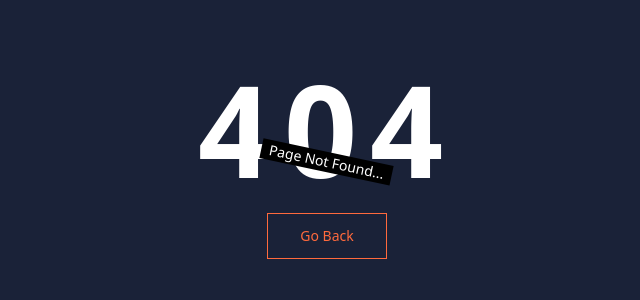
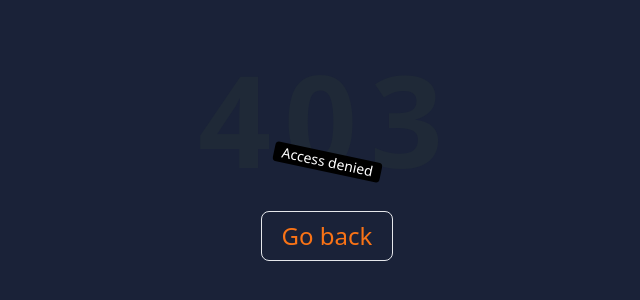
Before and after one commit to ajaydewangan1100/LMS_Frontend_practice, a React (Vite) app: page /denied in a window 1280 px wide. Before the commit this address had no page. Shown: the part 238-538 px from the top of the page, without its empty margins (313-953 px from the left). Built offline with nearby package versions, Linux system fonts and the light colour scheme.

Commit message:
added access denied page

```diff
--- a/src/App.jsx
+++ b/src/App.jsx
@@ -9,6 +9,7 @@
 import Login from "./Pages/Login";
 import CourseList from "./Pages/Course/CourseList";
 import Contact from "./Pages/Contact";
+import Denied from "./Pages/Denied";
 
 function App() {
   return (
@@ -18,6 +19,7 @@
         <Route path="/about" element={<AboutUs />}></Route>
         <Route path="/contact" element={<Contact />}></Route>
         <Route path="/courses" element={<CourseList />}></Route>
+        <Route path="/denied" element={<Denied />}></Route>
 
         <Route path="/signup" element={<Signup />}></Route>
         <Route path="/login" element={<Login />}></Route>
--- /dev/null
+++ b/src/Pages/Denied.jsx
@@ -0,0 +1,20 @@
+import { useNavigate } from "react-router-dom";
+
+function Denied() {
+  const navigate = useNavigate();
+  return (
+    <main className="h-screen w-fulll flex flex-col justify-center items-center bg-[#1A2238] ">
+      <h1 className="text-9xl font-extrabold tracking-widest ">403</h1>
+      <div className="bg-black text-white px-2 text-sm rounded rotate-12 absolute">
+        Access denied
+      </div>
+      <button onClick={() => navigate(-1)} className="m-2 ">
+        <span className="relative block mt-5 rounded-lg px-5 py-2 hover:text-gray-100 text-2xl border text-orange-500 duration-300 ">
+          Go back
+        </span>
+      </button>
+    </main>
+  );
+}
+
+export default Denied;
```
